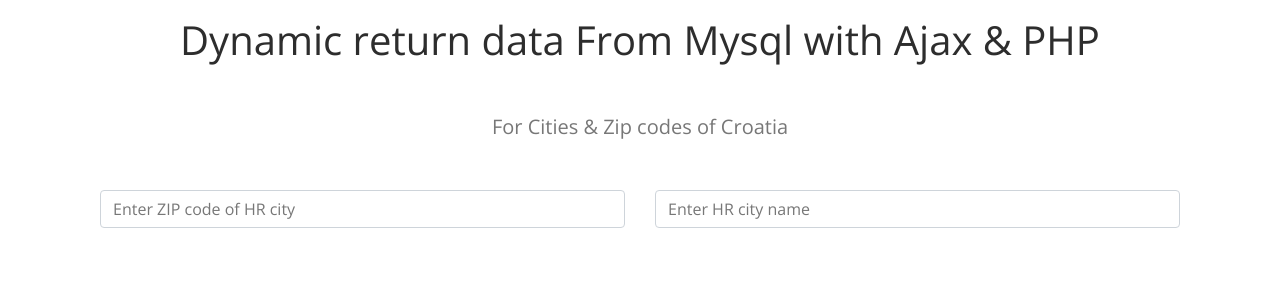
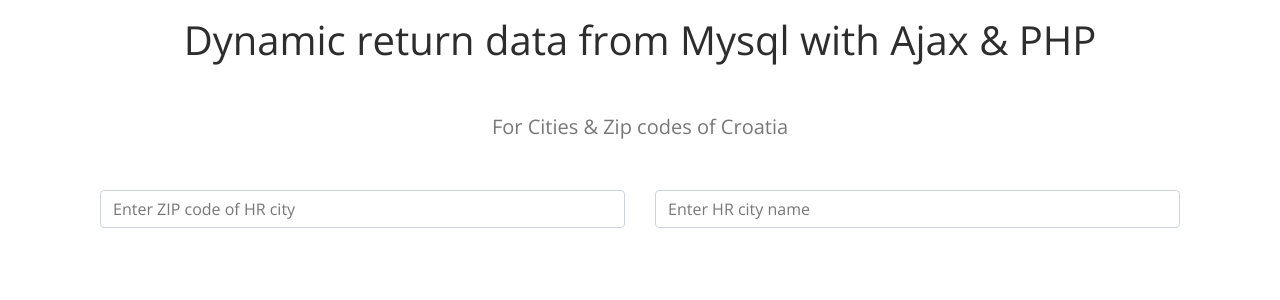
Before and after one commit to VedranBrendy/dynamic_return, a PHP site: page / in a window 1280 px wide. Shown: the top 300 px of the page. Run offline with PHP 8.4, Linux system fonts and the light colour scheme.

Commit message:
Added changes

```diff
--- a/index.php
+++ b/index.php
@@ -11,7 +11,7 @@
 <body>
   <div class="container">
 
-    <h1 class="mb-5 mt-3 text-center">Dynamic return data From Mysql with Ajax & PHP</h1>
+    <h1 class="mb-5 mt-3 text-center">Dynamic return data from Mysql with Ajax & PHP</h1>
     <p class="mb-5 text-center lead">For Cities & Zip codes of Croatia</p>
 
 
@@ -90,6 +90,7 @@ function returnCityZIP(){
           }
 
         }
+
         console.log(this.responseText);
       }
 
```
Also changed, not shown: get_data.php (+1 -10 lines), README.md.
